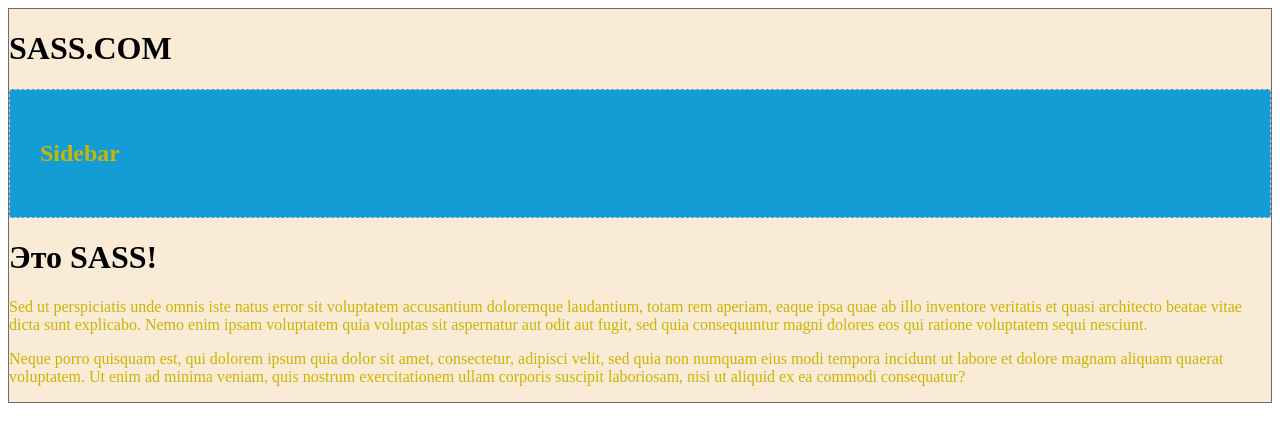
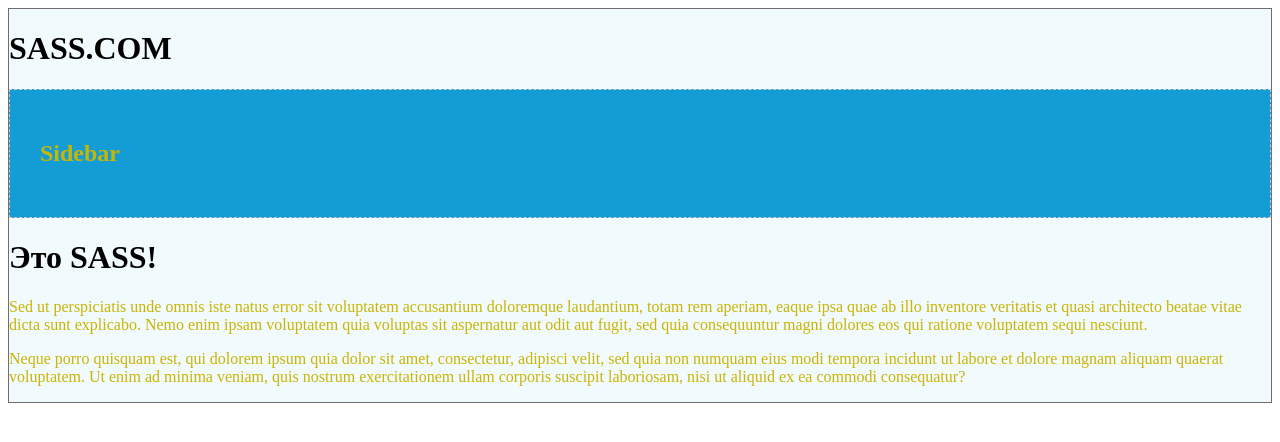
Before and after one commit to bluerat1976/learning-sass, a website: page index.html in a window 1280 px wide. Drawn offline with Linux system fonts and the light colour scheme.

Commit message:
works on Windows

```diff
--- a/styles.css
+++ b/styles.css
@@ -1 +1 @@
-.page{background-color:#faebd7;border:1px solid #726c6c}.page .h1{border:1px dashed #ccc;font-family:Helvetica,sans-serif;color:#fff;background-color:#139dd4;padding:20px}.page p{font-family:serif;color:#c9b505}.page .sidebar{background-color:#139dd4;color:#c9b505;border:1px dashed #ccc;padding:30px}
+.page{background-color:#f1fafc;border:1px solid #726c6c}.page .h1{border:1px dashed #ccc;font-family:Helvetica,sans-serif;color:#fff;background-color:#139dd4;padding:20px}.page p{font-family:serif;color:#c9b505}.page .sidebar{background-color:#139dd4;color:#c9b505;border:1px dashed #ccc;padding:30px}
```
Also changed, not shown: index.css (deleted).
